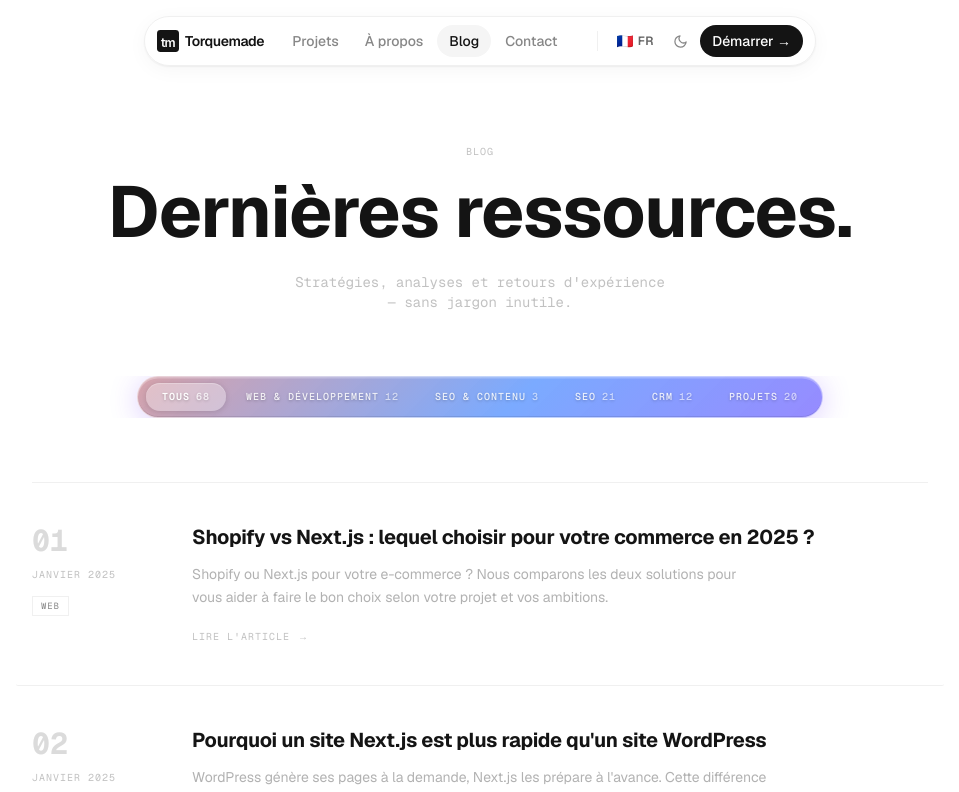
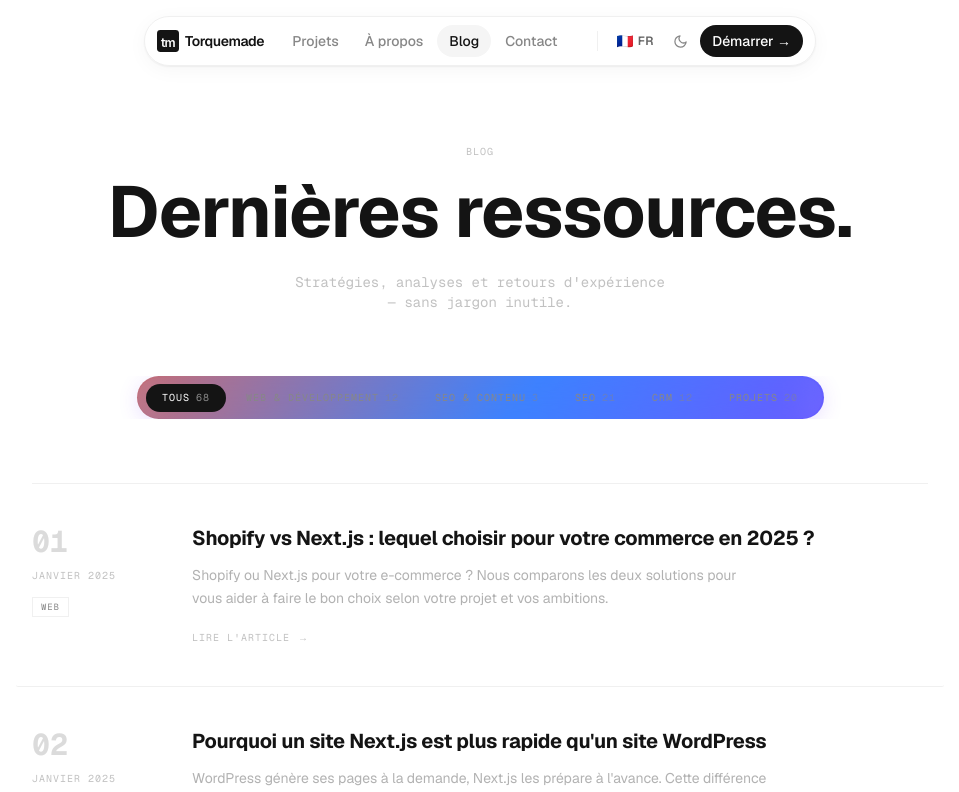
Before and after one commit to loanrmb/torquemade-v2, a Next.js app: page /blog in a window 1280 px wide. Shown: the top 792 px of the page, without its empty margins (160-1119 px from the left). Built offline with nearby package versions, Linux system fonts and the light colour scheme.

Commit message:
Update BlogList.tsx

```diff
--- a/components/blog/BlogList.tsx
+++ b/components/blog/BlogList.tsx
@@ -48,23 +48,28 @@ export function BlogList() {
       <style>{LIQUID_GLASS_KEYFRAMES}</style>
       <div className="mx-auto max-w-4xl">
 
-        {/* ── FILTRES — pill sticky liquid glass ── */}
+        {/* ── FILTRES — pill sticky, bordure liquid glass ── */}
         <div className="sticky top-20 z-40 mb-16">
           <div className="overflow-x-auto -mx-6 px-6 md:mx-0 md:px-0 md:flex md:justify-center scrollbar-hide">
+
+            {/* Wrapper externe : gradient animé visible uniquement en bordure */}
             <div
-              className="inline-flex items-center gap-1 rounded-full px-2 py-1.5 flex-shrink-0"
+              className="flex-shrink-0 rounded-full"
               style={{
-                /* Gradient plus saturé pour lisibilité sur fond blanc */
-                background: 'linear-gradient(-45deg, rgba(140,60,255,0.72), rgba(60,130,255,0.68), rgba(255,100,60,0.62), rgba(230,50,170,0.68), rgba(40,200,255,0.65), rgba(140,60,255,0.72))',
+                padding: '1.5px',
+                background: 'linear-gradient(-45deg, rgba(140,60,255,1), rgba(60,130,255,1), rgba(255,100,60,1), rgba(230,50,170,1), rgba(40,200,255,1), rgba(140,60,255,1))',
                 backgroundSize: '400% 400%',
                 animation: 'liquidShift 22s ease infinite',
-                /* Verre */
-                backdropFilter: 'blur(20px) saturate(160%)',
-                WebkitBackdropFilter: 'blur(20px) saturate(160%)',
-                /* Bordure */
-                border: '1px solid rgba(255,255,255,0.5)',
-                /* Ombres */
-                boxShadow: '0 4px 28px rgba(120,60,255,0.25), 0 1.5px 0 rgba(255,255,255,0.25) inset, 0 -1px 0 rgba(0,0,0,0.1) inset',
+                boxShadow: '0 4px 20px rgba(120,60,255,0.15)',
+              }}
+            >
+              {/* Div interne : fond neutre classique */}
+              <div
+                className="inline-flex items-center gap-1 rounded-full px-2 py-1.5"
+                style={{
+                  background: 'rgba(var(--nav-bg-raw, 255 255 255), 0.85)',
+                  backdropFilter: 'blur(16px)',
+                  WebkitBackdropFilter: 'blur(16px)',
                 }}
               >
                 {categories.map((cat) => {
@@ -78,28 +83,20 @@ export function BlogList() {
                     <button
                       key={key}
                       onClick={() => handleFilter(key)}
-                    className="flex items-center gap-1.5 rounded-full px-4 py-1.5 font-mono text-[10px] uppercase tracking-widest transition-all duration-200 whitespace-nowrap"
+                      className="flex items-center gap-1.5 rounded-full px-4 py-1.5 font-mono text-[10px] uppercase tracking-widest transition-all duration-150 whitespace-nowrap"
                       style={{
-                      background: isActive
-                        ? 'rgba(255,255,255,0.32)'
-                        : 'transparent',
-                      /* Texte blanc sur gradient sombre = bonne lisibilité */
-                      color: isActive
-                        ? 'rgba(255,255,255,1)'
-                        : 'rgba(255,255,255,0.88)',
-                      fontWeight: isActive ? '600' : '500',
-                      boxShadow: isActive
-                        ? '0 1px 6px rgba(0,0,0,0.15), 0 1px 0 rgba(255,255,255,0.25) inset'
-                        : 'none',
-                      textShadow: '0 1px 3px rgba(0,0,0,0.25)',
+                        background: isActive ? 'hsl(var(--bg-inverse))' : 'transparent',
+                        color: isActive ? 'hsl(var(--bg-primary))' : 'hsl(var(--text-tertiary))',
                       }}
                     >
                       {cat}
-                    <span style={{ opacity: 0.7 }}>{count}</span>
+                      <span style={{ opacity: 0.5 }}>{count}</span>
                     </button>
                   )
                 })}
               </div>
+            </div>
+
           </div>
         </div>
 
```
Lines whose indentation alone changed are shown as unchanged.
